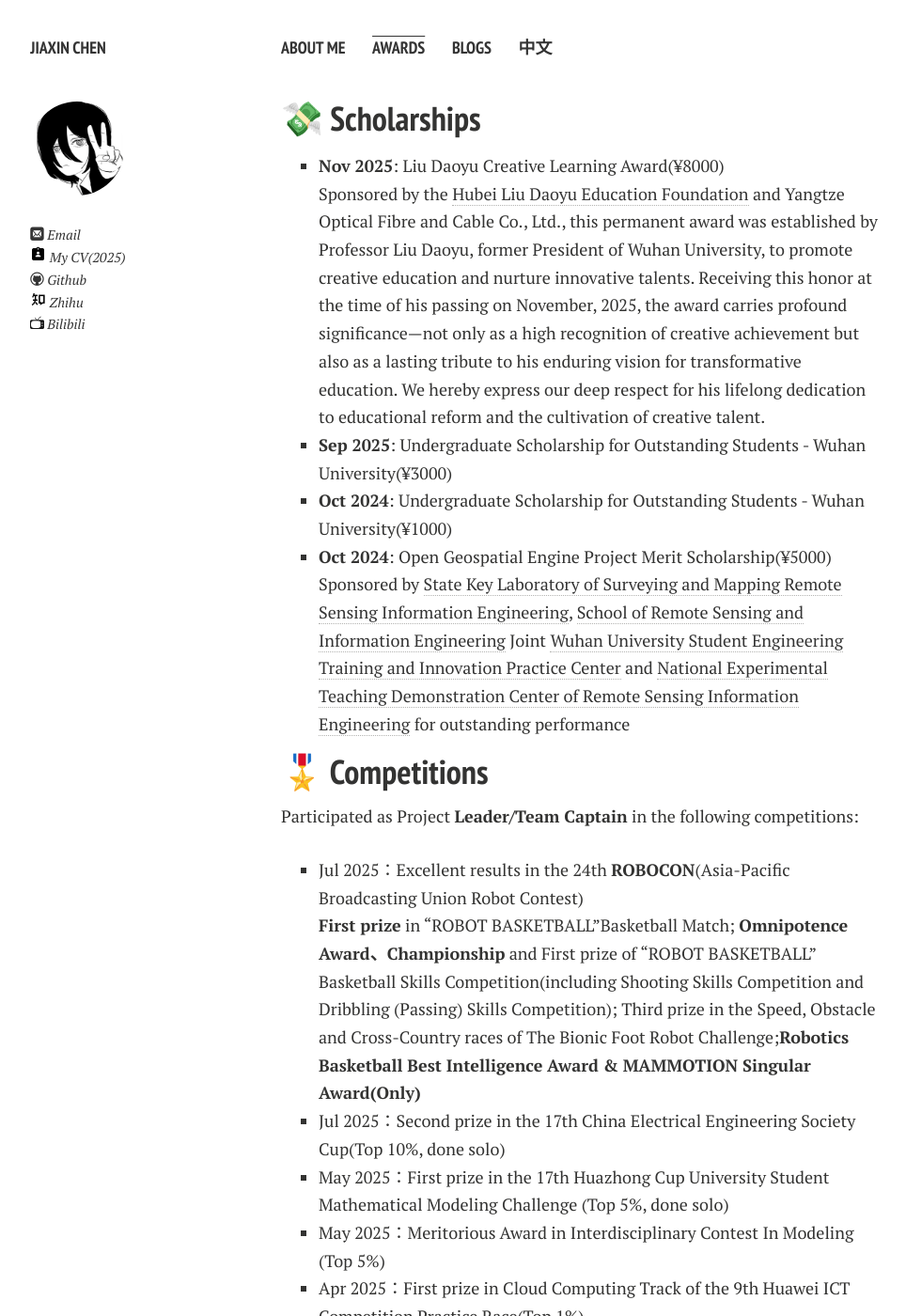
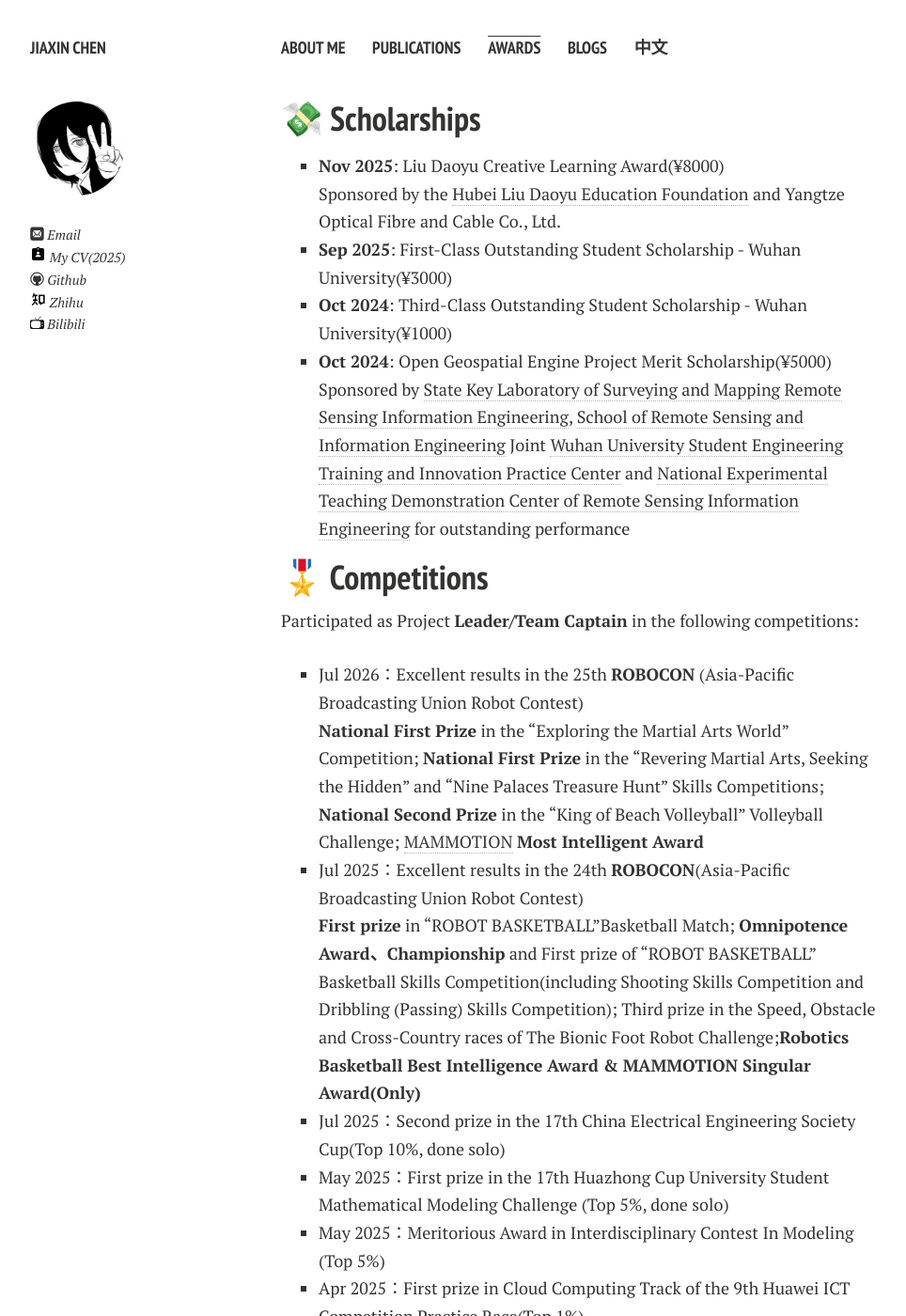
Before and after one commit to PlutoKirito/PlutoKirito.github.io, a Jekyll site: the page built from awards.md, in a window 1280 px wide and 1400 px high. Shown: the whole window at 94% size, without its empty margins (21-985 px from the left). Built offline with Jekyll 4.4.1, drawn with Linux system fonts in a browser that asks for light colours; nearby versions of some CDN libraries; comment, search, counter and statistics services are not loaded; a style sheet for code colours, icons or effects is not loaded.

Commit message:
docs: update

```diff
--- a/_config.yml
+++ b/_config.yml
@@ -50,8 +50,8 @@ google_verify: "SkiyuGpJOKT74vv5GmXLvYXXDkXy4v8VWPtbelYz3Hs"
 links:
   - title: About Me
     url: /
-  # - title: Publications
-  #   url: /publications/
+  - title: Publications
+    url: /publications/
   - title: Awards
     url: /awards/
   # - title: Hobbies
--- a/awards.md
+++ b/awards.md
@@ -5,15 +5,16 @@ title: Awards
 ---
 
 ## 💸 Scholarships
-- **Nov 2025**:  Liu Daoyu Creative Learning Award(¥8000)<br>Sponsored by the [Hubei Liu Daoyu Education Foundation](http://www.ldyef.org.cn/) and Yangtze Optical Fibre and Cable Co., Ltd., this permanent award was established by Professor Liu Daoyu, former President of Wuhan University, to promote creative education and nurture innovative talents. Receiving this honor at the time of his passing on November, 2025, the award carries profound significance—not only as a high recognition of creative achievement but also as a lasting tribute to his enduring vision for transformative education. We hereby  express our deep respect for his lifelong dedication to educational reform and the cultivation of creative talent.
-- **Sep 2025**:  Undergraduate Scholarship for Outstanding Students - Wuhan University(¥3000)
-- **Oct 2024**:  Undergraduate Scholarship for Outstanding Students - Wuhan University(¥1000)
+- **Nov 2025**: Liu Daoyu Creative Learning Award(¥8000)<br>Sponsored by the [Hubei Liu Daoyu Education Foundation](http://www.ldyef.org.cn/) and Yangtze Optical Fibre and Cable Co., Ltd.
+- **Sep 2025**: First-Class Outstanding Student Scholarship - Wuhan University(¥3000)
+- **Oct 2024**: Third-Class Outstanding Student Scholarship - Wuhan University(¥1000)
 - **Oct 2024**: Open Geospatial Engine Project Merit Scholarship(¥5000)<br>Sponsored by [State Key Laboratory of Surveying and Mapping Remote Sensing Information Engineering](https://liesmars.whu.edu.cn/index.htm), [School of Remote Sensing and Information Engineering](https://rsgis.whu.edu.cn/index.htm) Joint [Wuhan University Student Engineering Training and Innovation Practice Center](https://gc.whu.edu.cn/) and [National Experimental Teaching Demonstration Center of Remote Sensing Information Engineering](https://rsgislab.whu.edu.cn/rsgislab/) for outstanding performance
 
 
 ## 🎖️ Competitions
 Participated as Project **Leader/Team Captain** in the following competitions:
 
+- Jul 2026：Excellent results in the 25th **ROBOCON** (Asia-Pacific Broadcasting Union Robot Contest)<br>**National First Prize** in the "Exploring the Martial Arts World" Competition; **National First Prize** in the "Revering Martial Arts, Seeking the Hidden" and "Nine Palaces Treasure Hunt" Skills Competitions; **National Second Prize** in the "King of Beach Volleyball" Volleyball Challenge; [MAMMOTION](https://mammotion.com/) **Most Intelligent Award**
 - Jul 2025：Excellent results in the 24th **ROBOCON**(Asia-Pacific Broadcasting Union Robot Contest)<br>**First prize** in “ROBOT BASKETBALL”Basketball Match; **Omnipotence Award、Championship** and First prize of “ROBOT BASKETBALL” Basketball Skills Competition(including Shooting Skills Competition and Dribbling (Passing) Skills Competition); Third prize in the Speed, Obstacle and Cross-Country races of The Bionic Foot Robot Challenge;**Robotics Basketball Best Intelligence Award & [MAMMOTION](https://mammotion.com/) Singular  Award(Only)**
 - Jul 2025：Second prize in the 17th China Electrical Engineering Society Cup(Top 10%, done solo)
 - May 2025：First prize in the 17th Huazhong Cup University Student Mathematical Modeling Challenge (Top 5%, done solo)
```
Also changed, not shown: index.md (+3 -1 lines), publications.md (added, +11 -0 lines), images/portrait_white.jpg (added), 2 other files.
